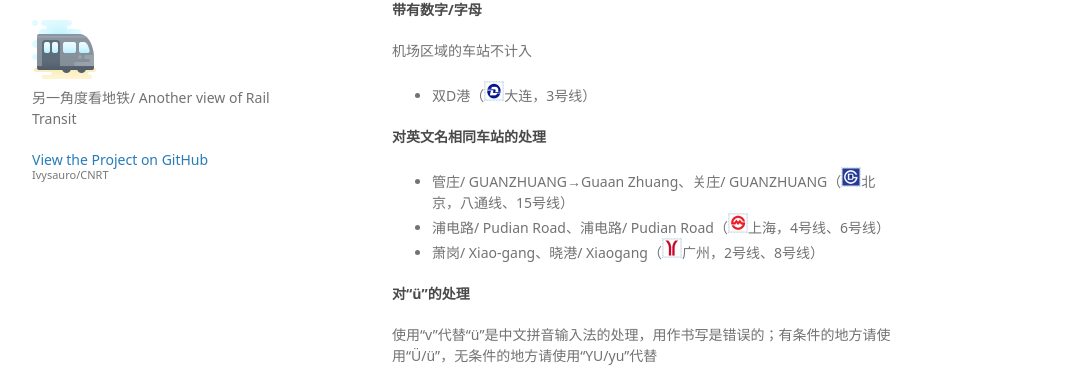
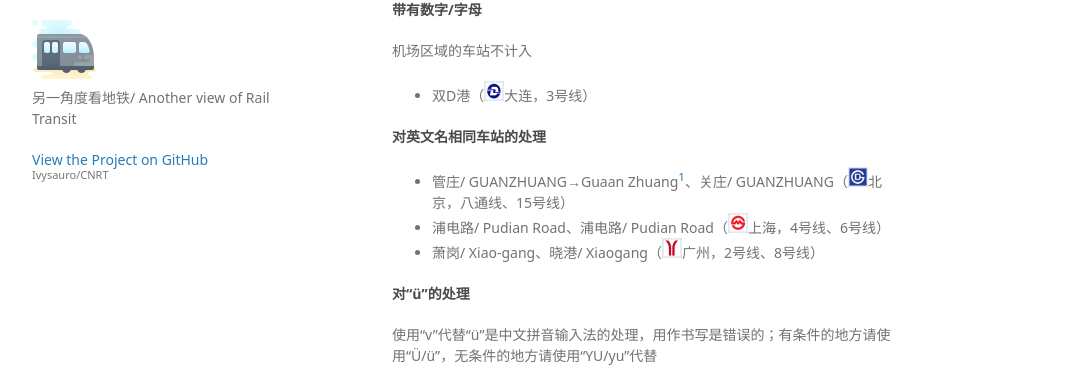
Before and after one commit to Ivysauro/CNRT, a Jekyll site: the page built from data/Special Station.md, in a window 1280 px wide and 900 px high, scrolled down 10308 px. Shown: the part 91-458 px from the top of the window, without its empty margins (178-1249 px from the left). Built offline with Jekyll 4.4.1, drawn with Linux system fonts in a browser that asks for light colours; some web fonts are replaced; our own code applies the rules of GitHub Pages for plain Markdown files; a script that is not in the unit is left out; some of the changed text lies outside the part shown.

Commit message:
🍊更新北京数据

```diff
--- a/data/Special Station.md
+++ b/data/Special Station.md
@@ -429,9 +429,11 @@
 
 #### 对英文名相同车站的处理
 
-- 管庄/ GUANZHUANG→Guaan Zhuang、关庄/ GUANZHUANG（<img src="https://raw.githubusercontent.com/Ivysauro/CNRT/master/images/city/bj.gif" width="20" hegiht="20"/>北京，八通线、15号线）
+- 管庄/ GUANZHUANG→Guaan Zhuang[^gz]、关庄/ GUANZHUANG（<img src="https://raw.githubusercontent.com/Ivysauro/CNRT/master/images/city/bj.gif" width="20" hegiht="20"/>北京，八通线、15号线）
 - 浦电路/ Pudian Road、浦电路/ Pudian Road（<img src="https://raw.githubusercontent.com/Ivysauro/CNRT/master/images/city/sh.gif" width="20" hegiht="20"/>上海，4号线、6号线）
 - 萧岗/ Xiao-gang、晓港/ Xiaogang（<img src="https://raw.githubusercontent.com/Ivysauro/CNRT/master/images/city/gz.gif" width="20" hegiht="20"/>广州，2号线、8号线）
+
+[^gz]: “Guaan”是错误的转写方法，依据国语罗马字的转写规则，“Guǎn”的正确转写应为“Goan”。
 
 #### 对“ü”的处理
 
```
